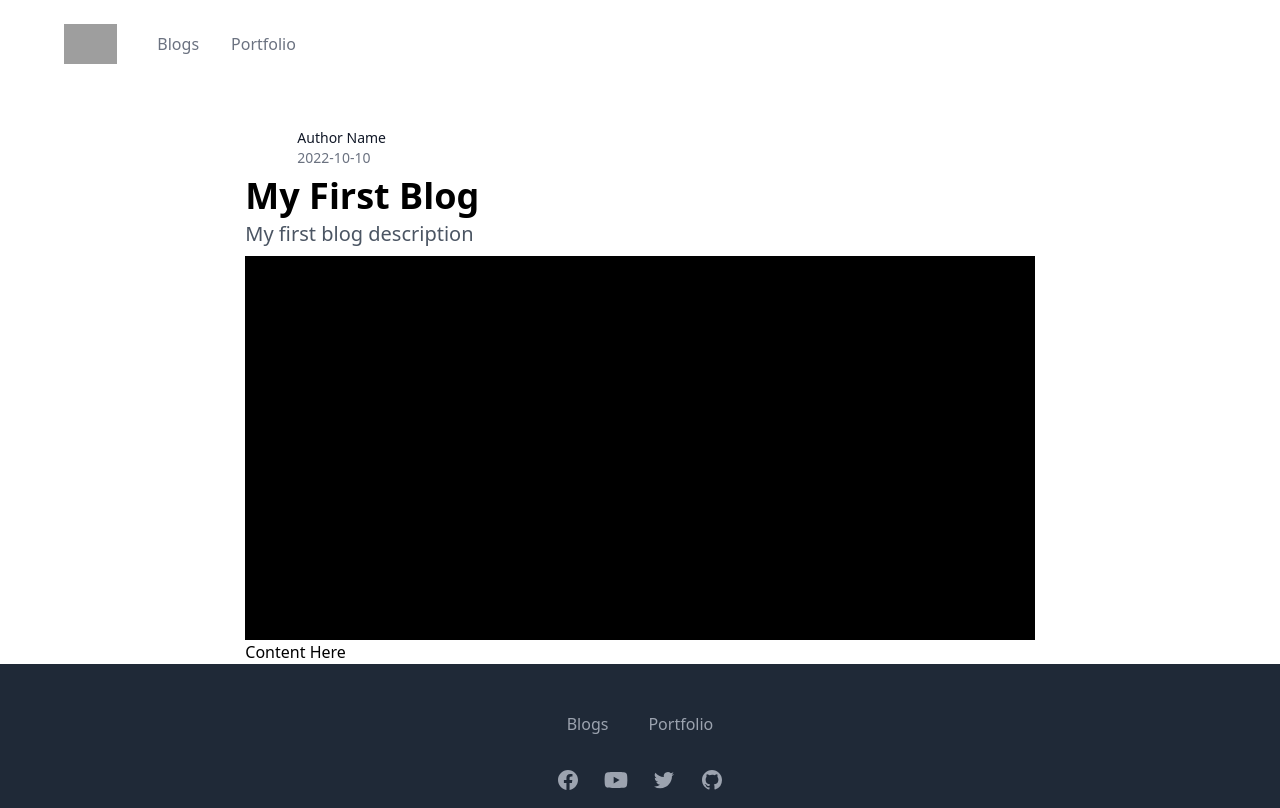
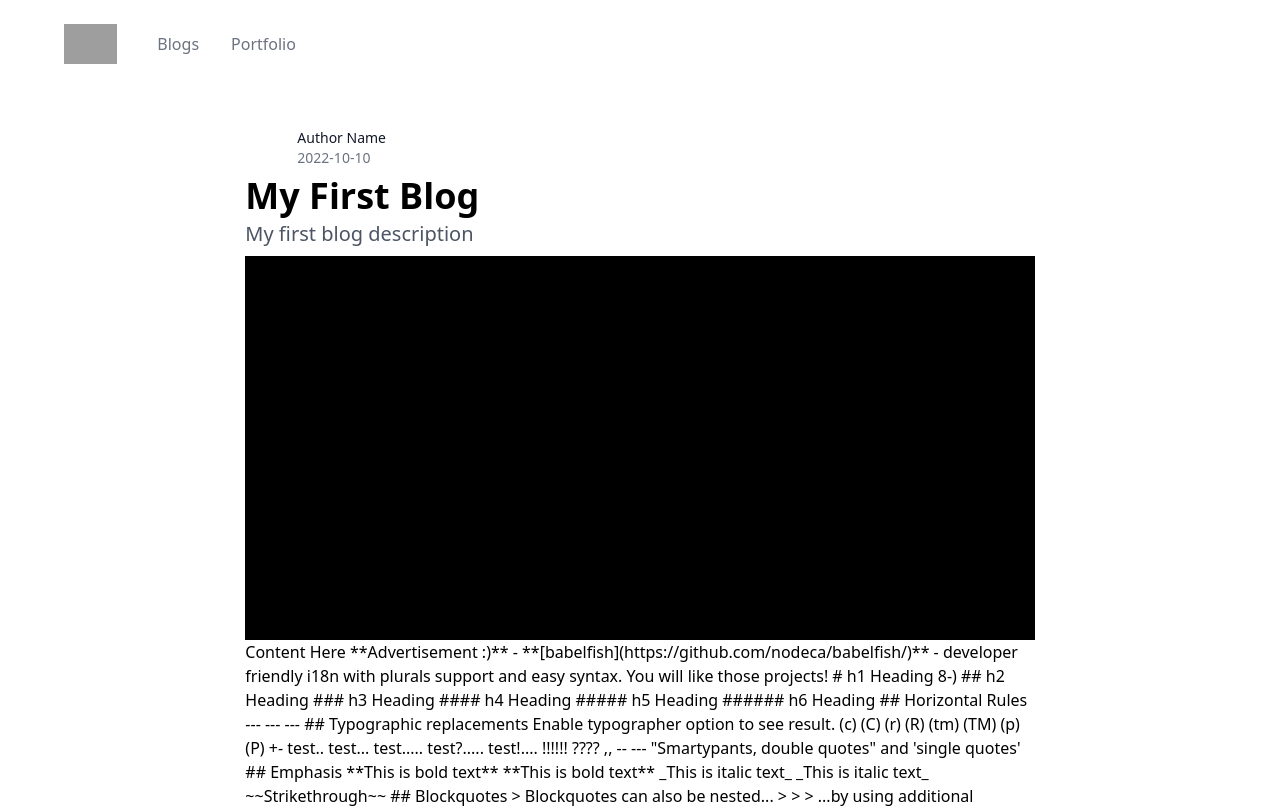
Before and after one commit to hugosmoreira/2023-portifolio-blog-ts-nextjs, a Next.js app: page /blogs/markdown-full-example in a window 1280 px wide. Shown: the top 808 px of the page. Built offline with nearby package versions, Linux system fonts and the light colour scheme; grey boxes are pictures that could not be loaded.

Commit message:
get blog by slug

```diff
--- a/lib/blogs.ts
+++ b/lib/blogs.ts
@@ -8,10 +8,20 @@
   return getFileNames(BLOG_DIR);
 }
 
+const getBlogsSlugs = () => {
+  return getBlogFileNames().map(fileName => fileName.replace(/\.md$/, ""));
+}
+
+
 const getBlog = (fileName: string): Blog => {
   const blog = getItemInPath(join(BLOG_DIR, fileName)) as Blog;
   blog.slug = fileName.replace(/\.md$/, "");
   return blog;
+}
+
+const getBlogBySlug = (slug: string) => {
+  const fileName = slug + ".md";
+  return getBlog(fileName);
 }
 
 const getBlogs = (): Blog[] => {
@@ -22,5 +32,7 @@
 export {
   getBlogFileNames,
   getBlog,
-  getBlogs
+  getBlogs,
+  getBlogsSlugs,
+  getBlogBySlug
 }
--- a/pages/blogs/[slug].tsx
+++ b/pages/blogs/[slug].tsx
@@ -1,7 +1,14 @@
 import {  NextPage } from 'next/types'
 import { PageLayout } from '@components/layouts';
+import { getBlogBySlug, getBlogsSlugs } from '@lib/blogs';
+import { Blog } from '@interfaces/Blog';
 
-const BlogDetail: NextPage = () => {
+
+type Props = {
+    blog: Blog
+  }
+
+  const BlogDetail: NextPage<Props> = ({blog}) => {
     return (
         <div>
              <>
@@ -54,6 +61,7 @@
                     <article className="prose lg:prose-lg markdown-image-50">
                         {/* Blog Content Here */}
                         Content Here
+                        {blog.content}
                     </article>
                     </div>
                 </PageLayout>
@@ -62,4 +70,24 @@
     )
 }
 
+export const getStaticProps = (context: any) => {
+    const { slug } = context.params;
+    const blog = getBlogBySlug(slug);
+
+    return {
+      props: { blog }
+    }
+  }
+
+  export const getStaticPaths = () => {
+    const slugs = getBlogsSlugs();
+    const paths = slugs.map(slug => ({params: {slug}}));
+
+    return {
+      paths,
+      fallback: false
+    }
+  }
+
+
 export default BlogDetail
```
